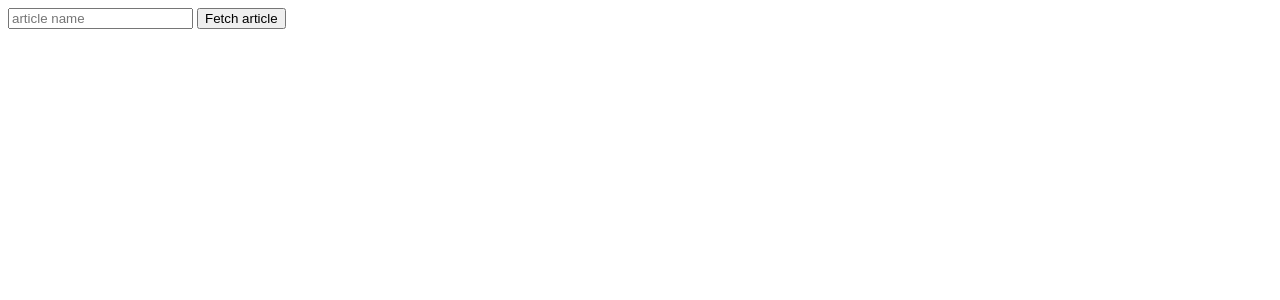
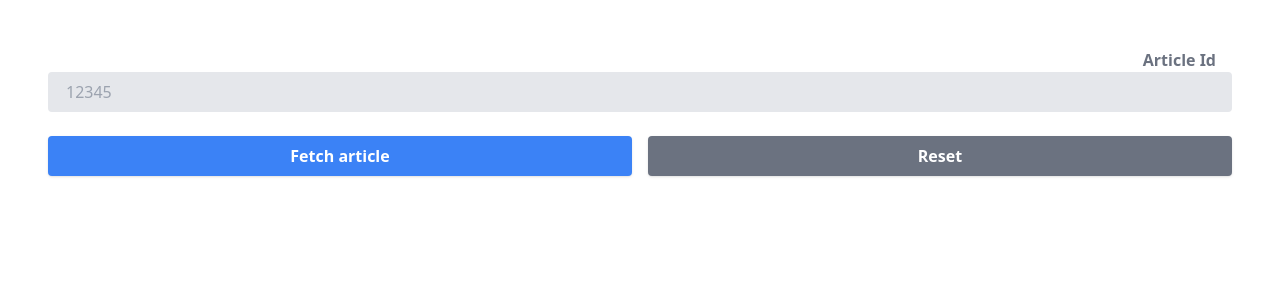
Before and after one commit to Christoffer-lindow/partykungen-php, a PHP site: page / in a window 1280 px wide. Shown: the top 300 px of the page. Run offline with PHP 8.4, Linux system fonts and the light colour scheme; some libraries are stand-ins or nearby versions.

Commit message:
improve front end

```diff
--- a/javascript/index.js
+++ b/javascript/index.js
@@ -1,13 +1,11 @@
 // DOM elements
-const input = document.getElementById("article-id");
-const form = document.getElementById("article-form");
-const errorSpan = document.getElementById("error-span");
-const list = document.getElementById("boxes");
-const loader = document.getElementById("loader");
-
+let input = document.getElementById("article-id");
+let form = document.getElementById("article-form");
+let errorSpan = document.getElementById("error-span");
+let loader = document.getElementById("loader");
 // Page state
-const searchedValues = new Set();
-const statistics = new Map();
+let searchedValues = new Set();
+let statistics = new Map();
 
 // Validation
 function validateInput(value) {
@@ -79,6 +77,7 @@ async function handleSubmit(e) {
         break;
       case 200:
         handleSuccess(articleResponse.data);
+        input.value = "";
         break;
     }
   } catch (error) {
@@ -89,11 +88,8 @@ async function handleSubmit(e) {
 function handleSuccess(data) {
   for (let i = 0; i < data.length; i++) {
     handleStatistics(data[i]);
-    createListObject(data[i].box.name);
-    addChildToListObject(data[i].box.name, data[i].article);
+    updateStatisticsDom();
   }
-  updateStatisticsDom();
-  console.log(statistics);
   clearError();
 }
 
@@ -114,8 +110,20 @@ function updateStatisticsDom() {
     }
     const count = val.length;
     const itemText = count === 1 ? "item" : "items";
-    currentElement.textContent = `So far ${count} ${itemText} have been small enough to fit inside box: ${key}`;
+    currentElement.textContent = `${count} ${itemText} in ${key} Box`;
     statisticsElement.appendChild(currentElement);
+    let namesElement = document.getElementById(`namesElement-${key}`);
+    if (namesElement === null) {
+      namesElement = document.createElement("p");
+      namesElement.setAttribute("id", `namesElement-${key}`);
+    }
+    currentElement.classList.add("border-2");
+    currentElement.classList.add("border-sky-300");
+    currentElement.classList.add("mb-4");
+    currentElement.classList.add("p-4");
+    const text = `[${val.map((article) => article.name).toString()}]`;
+    namesElement.textContent = text;
+    currentElement.appendChild(namesElement);
   });
 }
 function createListObject(name) {
@@ -142,4 +150,15 @@ function setLoading(loading) {
     loader.innerHTML = "";
   }
 }
+
+function clearStatisticsDom() {
+  const statisticsElement = document.getElementById("statistics");
+  statisticsElement.innerHTML = "";
+}
+
+function resetState() {
+  searchedValues = new Set();
+  statistics = new Map();
+  clearStatisticsDom();
+}
 window.onload = initHandlers();
--- a/pages/home.php
+++ b/pages/home.php
@@ -5,27 +5,36 @@
   <meta charset="UTF-8">
   <meta http-equiv="X-UA-Compatible" content="IE=edge">
   <meta name="viewport" content="width=device-width, initial-scale=1.0">
-
+  <script src="https://cdn.tailwindcss.com"></script>
   <title>Partykungen</title>
 </head>
 
 <body>
-  <div>
-    <form id="article-form">
-      <input name="articleId" id="article-id" placeholder="article name" />
-      <button type="submit">Fetch article</button>
-    </form>
-    <span id="error-span"></span>
-    <span id="loader"></span>
+  <div class='w-full mt-12'>
+    <div class='mx-12 flex flex-col'>
+      <form class="w-full" id="article-form">
+        <div class="mb-6">
+          <label class="block text-gray-500 font-bold md:text-right mb-1 md:mb-0 pr-4" for="inline-full-name">
+            Article Id
+          </label>
+          <div>
+            <input class="bg-gray-200 appearance-none border-2 border-gray-200 rounded w-full py-2 px-4 text-gray-700 leading-tight focus:outline-none focus:bg-white focus:border-blue-500" type="text" placeholder="12345" id="article-id">
+          </div>
+          <span id="error-span" class="text-red-500"></span>
+          <span id="loader"></span>
+        </div>
+        <div class="flex mb-2">
+          <button class="mr-4 w-1/2 shadow bg-blue-500 hover:bg-blue-300 focus:shadow-outline focus:outline-none text-white font-bold py-2 px-4 rounded w-full" type="submit">
+            Fetch article
+          </button>
+          <button class="w-1/2 shadow bg-gray-500 hover:bg-gray-300 focus:shadow-outline focus:outline-none text-white font-bold py-2 px-4 rounded w-full" onclick="resetState()" type="button">
+            Reset
+          </button>
+        </div>
+      </form>
+      <div id="statistics"></div>
+    </div>
   </div>
-  <div id="statistics"></div>
-
-  <div>
-    <ul id="boxes">
-
-    </ul>
-  </div>
-
 </body>
 <script src="../javascript/index.js"></script>
 
```
